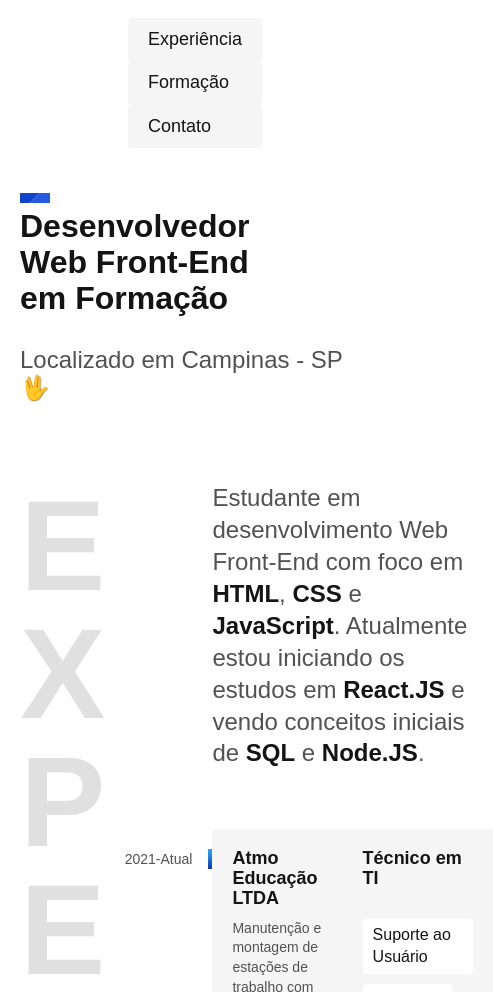
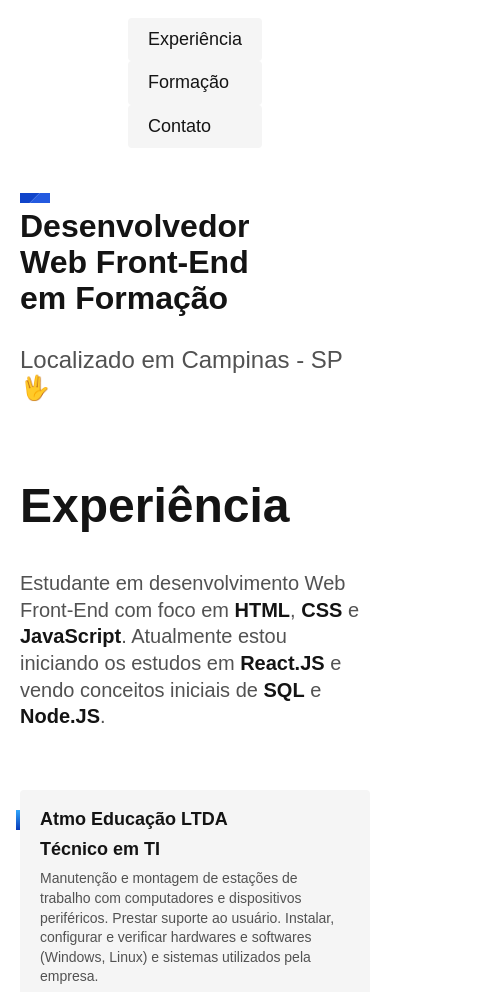
Before and after one commit to leozizz/leozizz.github.io, a plain HTML site: page index.html in a window 390 px wide. Shown: the part 80-1072 px from the top of the page, 493 px wide, since content can reach past the window. Drawn offline with Linux system fonts and the light colour scheme.

Commit message:
Pequenos ajustes de responsividade

```diff
--- a/assets/css/experiencia.css
+++ b/assets/css/experiencia.css
@@ -81,3 +81,35 @@
     background: #ffffff;
     padding: 5px 10px;
 }
+
+@media (max-width: 800px) {
+    .experiencia {
+        grid-template-columns: 1fr;
+        gap: 40px;
+    }
+
+    .experiencia .subtitulo {
+        color: #141414;
+    }
+
+    .experiencia-texto {
+        font-size: 1.25rem;
+    }
+
+    .empresa-ano {
+        position: initial;
+        order: 1;
+        width: initial;
+        text-align: left;
+    }
+
+    .empresa-ano::before {
+        content: "Ano ";
+    }
+}
+
+@media (max-width: 400px) {
+    .empresa {
+        grid-template-columns: 1fr;
+    }
+}
--- a/assets/css/global.css
+++ b/assets/css/global.css
@@ -27,3 +27,11 @@ img {
     word-break: break-all;
     max-width: 4ch;
 }
+
+@media (max-width: 800px) {
+    .subtitulo {
+        font-size: 3rem;
+        text-transform: capitalize;
+        max-width: initial;
+    }
+}
```
